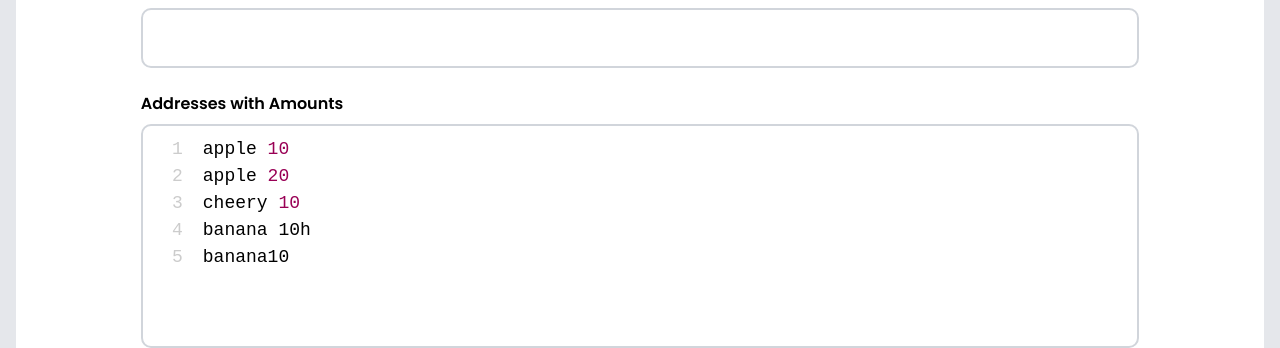
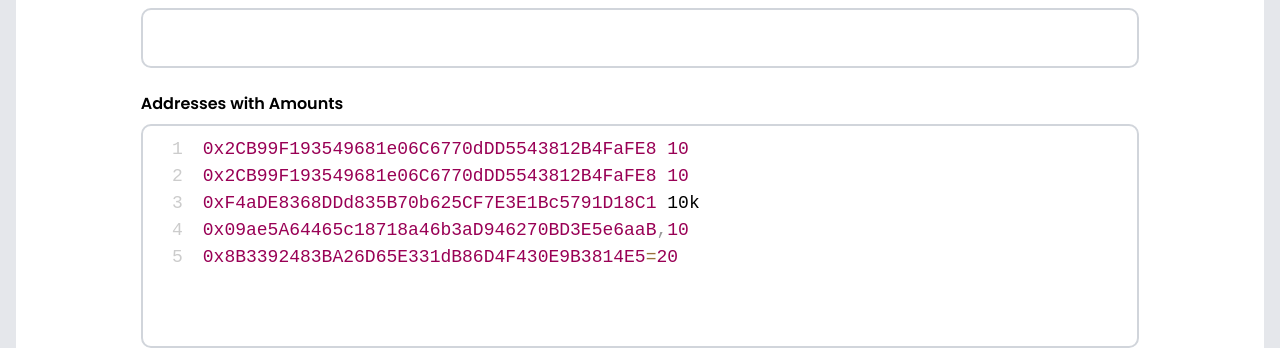
Before and after one commit to vijaynagavelu/gather, a React (Create React App) app: page / in a window 1280 px wide. Shown: the part 1200-1548 px from the top of the page. Built offline with nearby package versions, Linux system fonts and the light colour scheme.

Commit message:
small update

```diff
--- a/src/App.js
+++ b/src/App.js
@@ -15,11 +15,11 @@ const googleFontsStyle = `
   @import url('https://fonts.googleapis.com/css2?family=Open+Sans:ital,wght@0,300;0,400;0,500;0,600;0,700;0,800;1,300;1,400;1,500;1,600;1,700;1,800&family=Poppins:ital,wght@0,100;0,200;0,300;0,400;0,500;0,600;0,700;0,800;0,900;1,100;1,200;1,300;1,400;1,500;1,600;1,700;1,800;1,900&display=swap');
 `;
 
-const initialCode = `apple 10
-apple 20
-cheery 10
-banana 10h
-banana10`;
+const initialCode = `0x2CB99F193549681e06C6770dDD5543812B4FaFE8 10
+0x2CB99F193549681e06C6770dDD5543812B4FaFE8 10
+0xF4aDE8368DDd835B70b625CF7E3E1Bc5791D18C1 10k
+0x09ae5A64465c18718a46b3aD946270BD3E5e6aaB,10
+0x8B3392483BA26D65E331dB86D4F430E9B3814E5=20`;
 
 export default function App() {
   const [codeValue, setCodeValue] = useState(initialCode);
@@ -143,6 +143,7 @@ export default function App() {
       .map((line, i) => `<span class='editorLineNumber'>${i + 1}</span>${line}`)
       .join("\n");
 
+
   function notify() {
     toast.success("Success!");
   }
@@ -251,7 +252,7 @@ export default function App() {
             </div>
 
             {Object.keys(duplicateLines).map((name) => (
-              <div className="flex items-center gap-8 border-2 border-red-400 p-2 text-red-500 my-1">
+              <div key={name} className="flex items-center gap-8 border-2 border-red-400 p-2 text-red-500 my-1">
                 <svg xmlns="http://www.w3.org/2000/svg" fill="none" viewBox="0 0 24 24" strokeWidth={1.5} stroke="currentColor" className="w-6 h-6">
                   <path strokeLinecap="round" strokeLinejoin="round" d="M12 9v3.75m9-.75a9 9 0 11-18 0 9 9 0 0118 0zm-9 3.75h.008v.008H12v-.008z" />
                 </svg>
@@ -262,6 +263,7 @@ export default function App() {
             ))}
           </div>
         )}
+
 
         {invalidAmountLines.length > 0 && (
           <div className="text-sm" >
```
